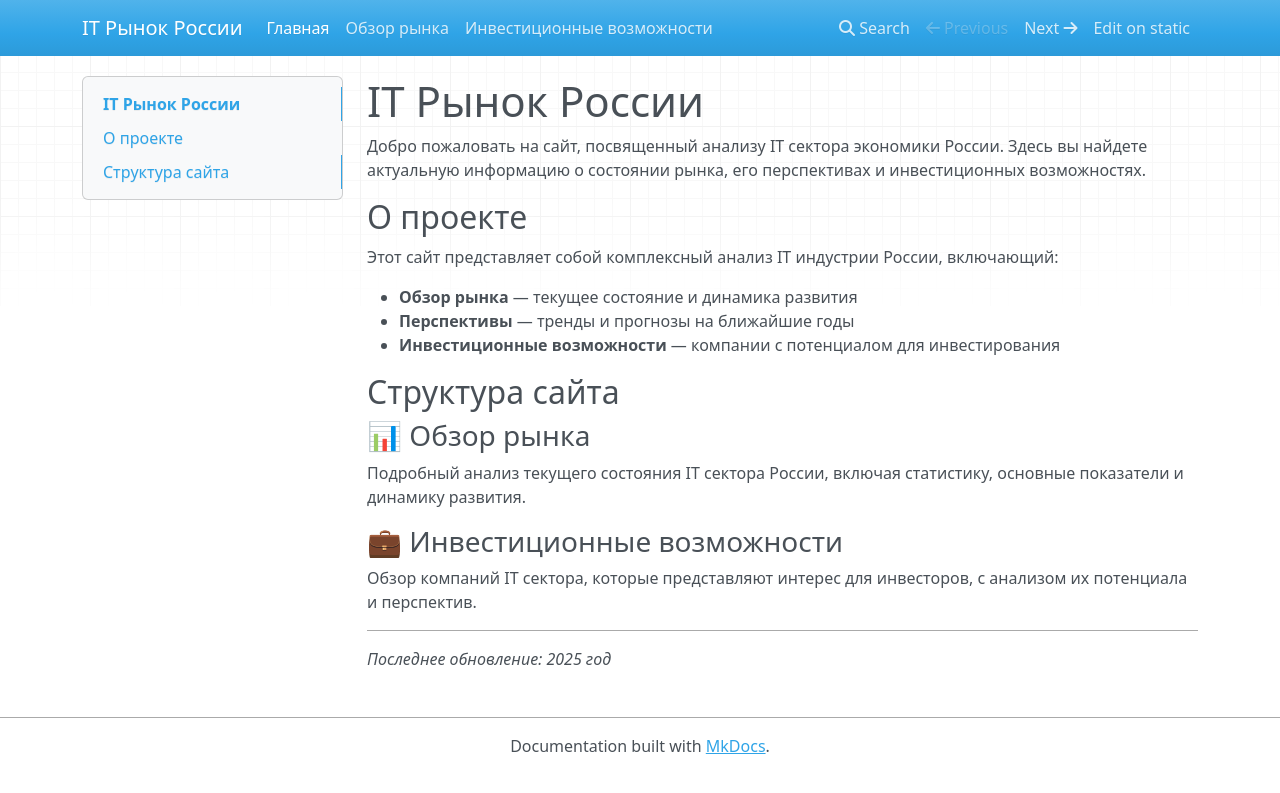
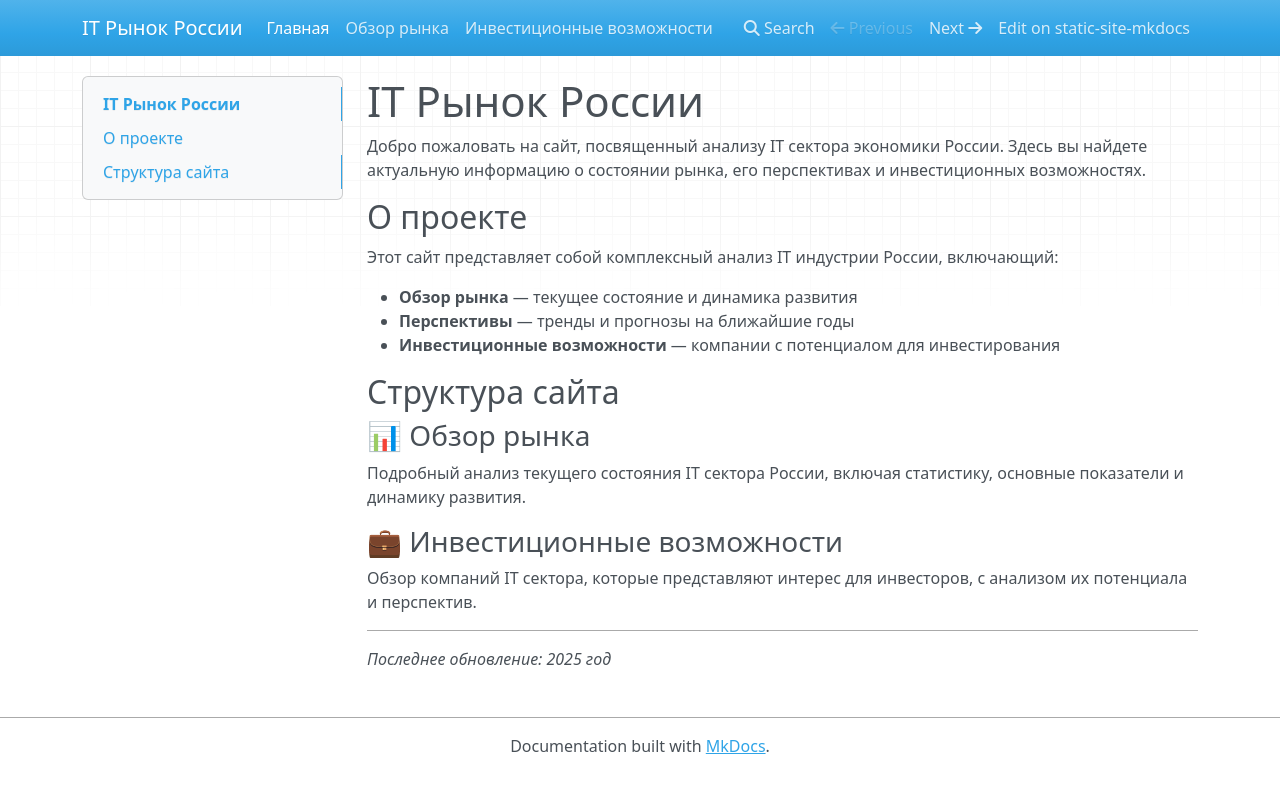
Before and after one commit to aka-Steam/static-site-mkdocs, an MkDocs documentation site: the page built from docs/index.md, in a window 1280 px wide. Shown: the top 793 px of the page. Built offline with MkDocs 1.6.1, drawn with Linux system fonts in a browser that asks for light colours; nearby versions of some CDN libraries; some of the changed lines change nothing that is shown.

Commit message:
docs: added comments

```diff
--- a/mkdocs.yml
+++ b/mkdocs.yml
@@ -1,30 +1,52 @@
+# Основная информация о сайте
 site_name: IT Рынок России
 site_description: Анализ IT сектора экономики России - обзор рынка, перспективы и инвестиционные возможности
 site_author: IT Analyst
-site_url: https://aka-Steam.github.io/static/
+site_url: https://aka-Steam.github.io/static-site-mkdocs/  # URL сайта на GitHub Pages
 
+# Структура навигации сайта
 nav:
   - Главная: index.md
   - Обзор рынка: overview.md
   - Инвестиционные возможности: companies.md
 
+# Расширения Markdown для расширенной функциональности
 markdown_extensions:
+  # Подсветка синтаксиса кода с якорями для номеров строк
   - pymdownx.highlight:
-      anchor_linenums: true
+      anchor_linenums: true  # Создает якоря для каждой строки кода
+
+  # Подсветка синтаксиса встроенного кода (inline code)
   - pymdownx.inlinehilite
+
+  # Поддержка включения файлов (snippets) в Markdown
   - pymdownx.snippets
+
+  # Расширенные блоки кода с поддержкой кастомных форматов
   - pymdownx.superfences:
       custom_fences:
+        # Поддержка диаграмм Mermaid
         - name: mermaid
           class: mermaid
           format: !!python/name:pymdownx.superfences.fence_code_format
+
+  # Блоки-уведомления (admonitions): note, warning, tip и т.д.
   - admonition
+
+  # Сворачиваемые блоки (details/summary)
   - pymdownx.details
+
+  # Вкладки (tabs) для организации контента
   - pymdownx.tabbed:
-      alternate_style: true
+      alternate_style: true  # Альтернативный стиль вкладок
+
+  # Добавление HTML атрибутов к элементам Markdown
   - attr_list
+
+  # Разрешение использования HTML внутри Markdown
   - md_in_html
 
-repo_name: static
-repo_url: https://github.com/aka-Steam/static
+# Настройки репозитория GitHub
+repo_name: static-site-mkdocs
+repo_url: https://github.com/aka-Steam/static-site-mkdocs
 edit_uri: edit/main/docs/
```
Also changed, not shown: 1 other file.
